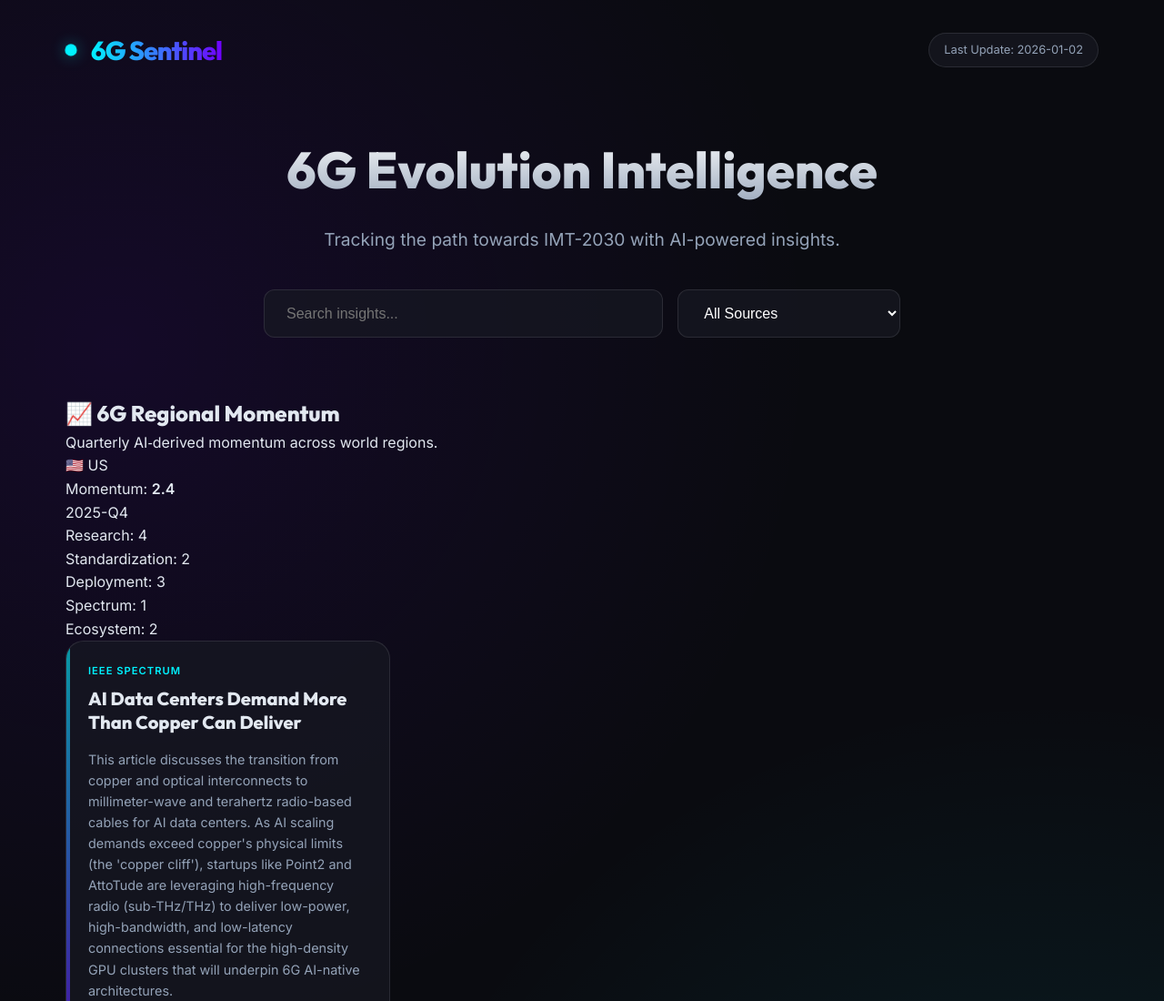
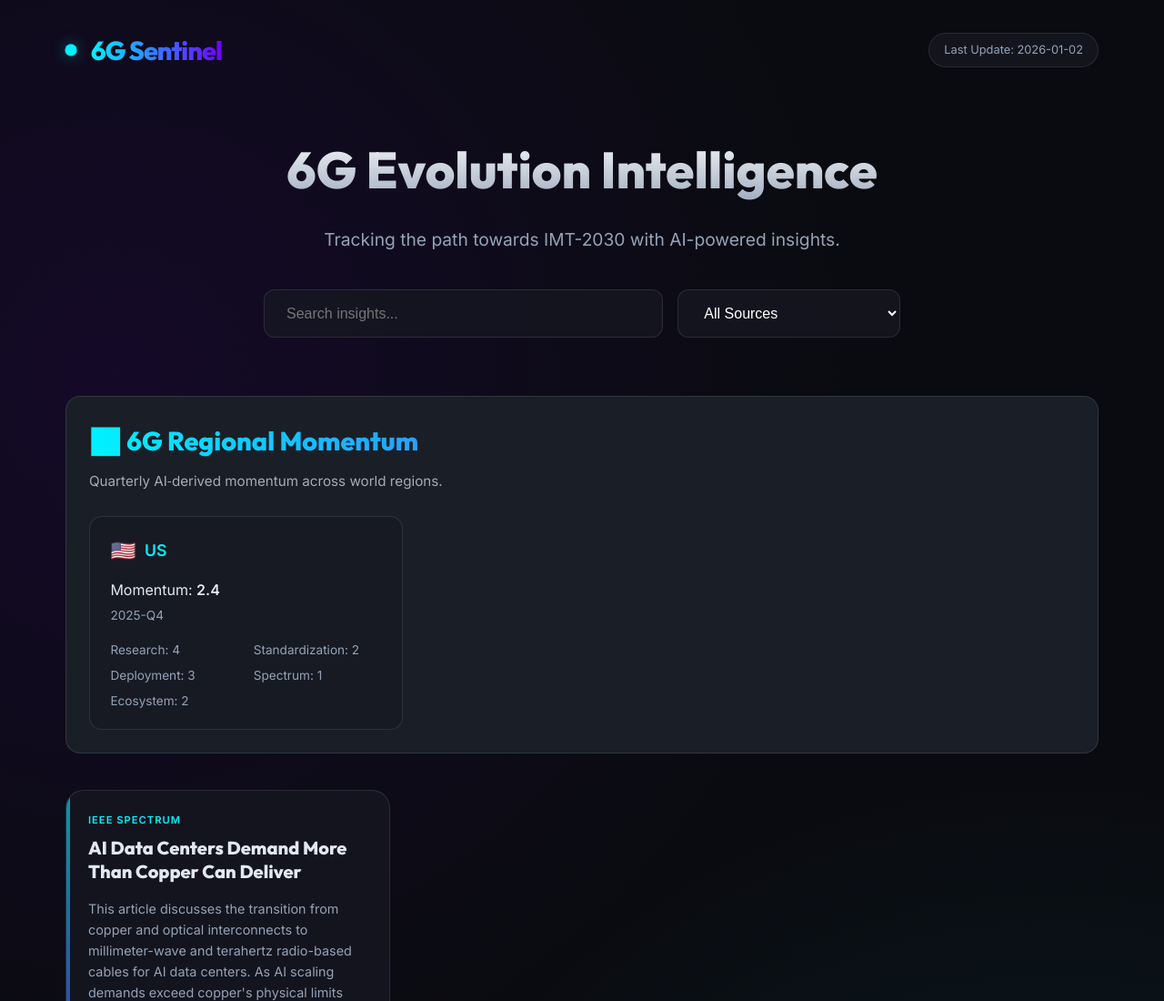
Before and after one commit to nini1972/6g-evolution-tracker, a plain HTML site: page dashboard/index.html in a window 1280 px wide. Shown: the top 1100 px of the page at 91% size. Drawn offline with Linux system fonts and the light colour scheme; files whose address does not match are found by name.

Commit message:
Add styles for Momentum Panel and related components

```diff
--- a/dashboard/style.css
+++ b/dashboard/style.css
@@ -337,3 +337,87 @@ footer {
 .flow-cell {
     transition: background-color 0.3s ease;
 }
+
+/* ============================
+   Momentum Panel
+   ============================ */
+
+.momentum-panel {
+    margin: 40px 0;
+    padding: 25px;
+    background: #1a1f27;
+    border-radius: 16px;
+    border: 1px solid var(--glass-border);
+}
+
+.momentum-panel h2 {
+    margin-bottom: 10px;
+    font-size: 1.8rem;
+    font-weight: 700;
+    background: linear-gradient(to right, var(--primary), var(--secondary));
+    -webkit-background-clip: text;
+    -webkit-text-fill-color: transparent;
+}
+
+.momentum-subtitle {
+    opacity: 0.7;
+    margin-bottom: 25px;
+    font-size: 0.95rem;
+}
+
+.momentum-content {
+    display: grid;
+    grid-template-columns: repeat(auto-fill, minmax(260px, 1fr));
+    gap: 1.5rem;
+}
+
+/* Momentum Card */
+.momentum-card {
+    background: var(--card-bg);
+    border: 1px solid var(--glass-border);
+    border-radius: 14px;
+    padding: 1.2rem 1.4rem;
+    transition: all 0.3s ease;
+}
+
+.momentum-card:hover {
+    transform: translateY(-6px);
+    border-color: var(--primary);
+    background: rgba(30, 32, 45, 0.8);
+}
+
+.momentum-header {
+    display: flex;
+    align-items: center;
+    gap: 0.6rem;
+    margin-bottom: 0.8rem;
+}
+
+.region-flag {
+    font-size: 1.4rem;
+}
+
+.region-name {
+    font-size: 1.1rem;
+    font-weight: 700;
+    color: var(--primary);
+}
+
+.momentum-score {
+    font-size: 1rem;
+    margin-bottom: 0.3rem;
+}
+
+.momentum-quarter {
+    font-size: 0.85rem;
+    color: var(--text-dim);
+    margin-bottom: 1rem;
+}
+
+.momentum-breakdown {
+    font-size: 0.85rem;
+    color: var(--text-dim);
+    display: grid;
+    grid-template-columns: 1fr 1fr;
+    gap: 0.4rem 1rem;
+}
```
